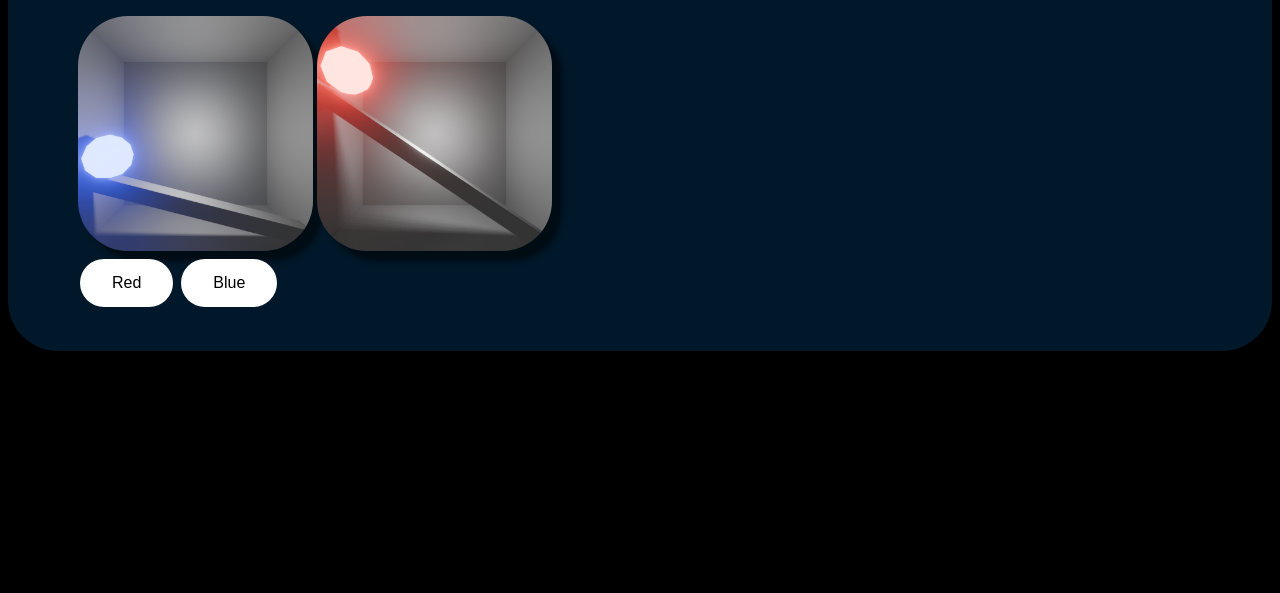
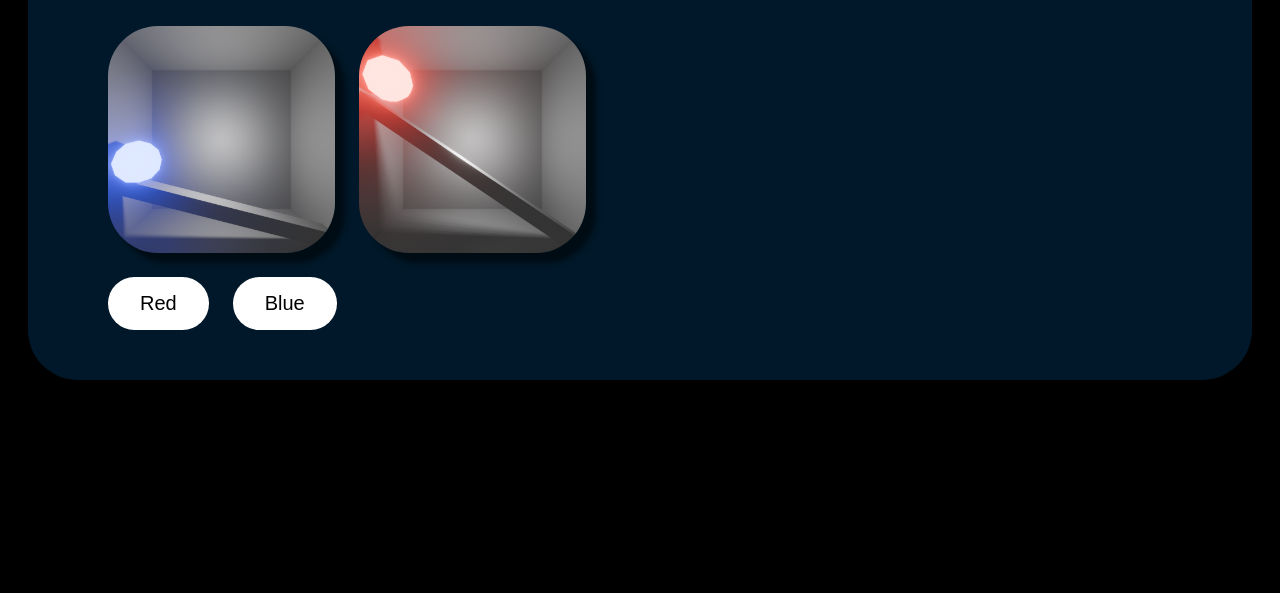
Before and after one commit to BalderdashStudios/QuizApp, a plain HTML site: page quizPage.html in a window 1280 px wide. Shown: the part 207-800 px from the top of the page. Drawn offline with nearby package versions, Linux system fonts and the light colour scheme.

Commit message:
Final Commit

```diff
--- a/mystyle.css
+++ b/mystyle.css
@@ -11,6 +11,7 @@ p{
 
 img{
 	width: 20%;
+	margin: 10px;
 }
 
 h1{
@@ -44,8 +45,8 @@ a:hover, a:active {
   text-align: center;
   text-decoration: none;
   display: inline-block;
-  font-size: 16px;
-  margin: 4px 2px;
+  font-size: 20px;
+  margin: 10px;
   cursor: pointer;
 }
 
@@ -70,6 +71,7 @@ a:hover, a:active {
     padding-right: 20px;
     padding-bottom: 40px;
     padding-left: 70px;
+	margin: 20px;
 }
 
 #Question1 {
@@ -78,6 +80,7 @@ a:hover, a:active {
     padding-right: 20px;
     padding-bottom: 40px;
     padding-left: 70px;
+	margin: 20px;
 }
 
 .QFail {
@@ -87,6 +90,7 @@ a:hover, a:active {
     padding-right: 20px;
     padding-bottom: 40px;
     padding-left: 70px;
+	margin: 20px;
 }
 
 #Finish {
```
